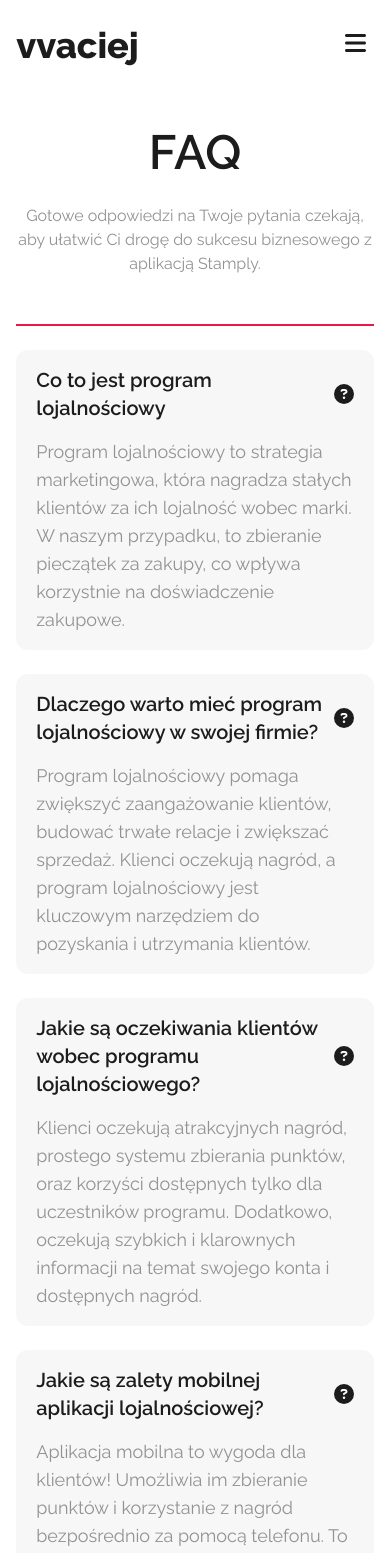
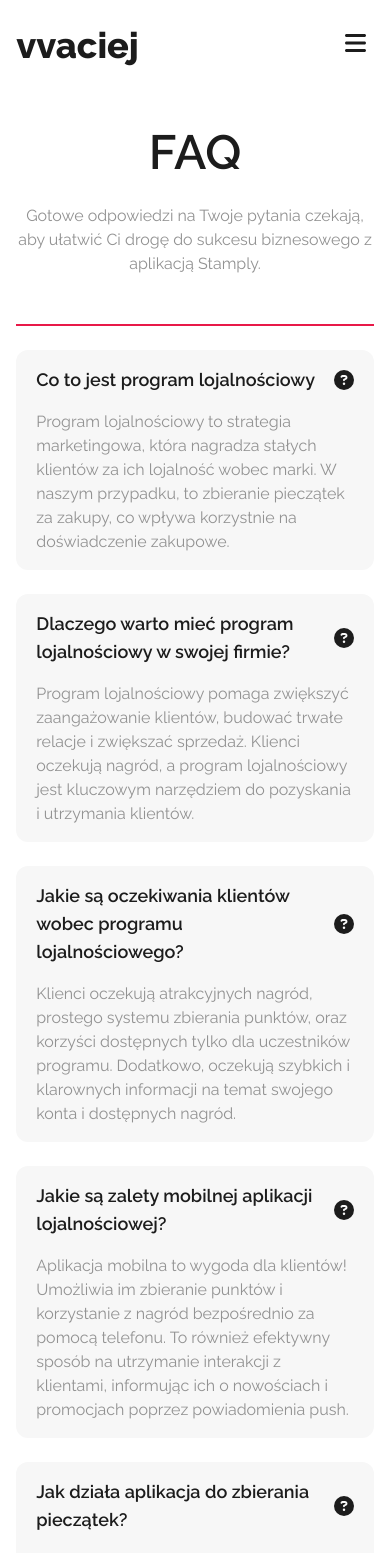
Before and after one commit to vvaciej/Animations, a Next.js app: page /faq in a window 390 px wide. Shown: the top 1553 px of the page. Built offline with nearby package versions, Linux system fonts and the light colour scheme.

Commit message:
not found responsive

```diff
--- a/src/app/[...not-found]/page.tsx
+++ b/src/app/[...not-found]/page.tsx
@@ -5,15 +5,19 @@ const NotFound = () => {
 	return (
 		<div>
 			<Navbar />
-			<main className='min-h-screen w-full flex justify-center'>
-				<div className='flex justify-between items-center w-9/12 h-screen'>
-					<section>
-						<h1 className='text-8xl text-dark28 mb-6'>
-							Błąd <b className='text-8xl text-red font-semibold'>404</b>.
+			<main className='md:min-h-screen h-max w-full flex justify-center'>
+				<div className='flex md:justify-between gap-y-12 items-center xl:w-9/12 w-11/12 md:flex-row flex-col md:mt-0 mt-32 md:h-screen'>
+					<section className='text-center'>
+						<h1 className='xl:text-8xl sm:text-6xl text-5xl text-dark28 md:mb-6 mb-3'>
+							Błąd <b className='xl:text-8xl sm:text-6xl text-5xl text-red font-semibold'>404</b>.
 						</h1>
-						<span className='text-2xl text-dark28'>Strona nie znaleziona</span>
+						<span className='md:text-2xl text-xl text-dark28'>Strona nie znaleziona</span>
 					</section>
-					<img className='h-[40rem]' src='https://stamply.pl/_next/image/?url=%2Fimages%2Fcharacters%2Ftoilet-coffee.png&w=640&q=75' alt='' />
+					<img
+						className='lg:h-[40rem] sm:h-[30rem] h-[25rem] w-max object-cover'
+						src='https://stamply.pl/_next/image/?url=%2Fimages%2Fcharacters%2Ftoilet-coffee.png&w=640&q=75'
+						alt=''
+					/>
 				</div>
 			</main>
 			<Footer />
--- a/src/app/faq/page.tsx
+++ b/src/app/faq/page.tsx
@@ -8,20 +8,20 @@ const FAQ = () => {
 		<div>
 			<Navbar />
 			<main className='min-h-screen pt-32 flex items-center flex-col'>
-				<h1 className='lg:text-6xl text-5xl font-semibold text-dark28 text-center'>FAQ</h1>
-				<p className='text-center mt-7 text-md lg:text-lg text-commonText max-w-[40rem] px-4'>
+				<h1 className='md:text-6xl text-5xl font-semibold text-dark28 text-center'>FAQ</h1>
+				<p className='text-center mt-7 text-md md:text-lg text-commonText max-w-[40rem] px-4'>
 					Gotowe odpowiedzi na Twoje pytania czekają, aby ułatwić Ci drogę do sukcesu biznesowego z aplikacją Stamply.
 				</p>
 				<div className='mt-12 h-full w-11/12 xl:w-[77rem]'>
 					<hr className='border-red border-[1px] w-full' />
 					<div className='mt-6 grid lg:grid-cols-2 w-full h-full gap-6'>
 						<article className='p-4 px-5 bg-lightGray247 rounded-xl'>
-							<header className='flex justify-between items-center'>
-								<h1 className='text-xl text-dark28 font-semibold'>Co to jest program lojalnościowy</h1>
+							<header className='flex justify-between items-center gap-x-2'>
+								<h1 className='lg:text-xl text-lg text-dark28 font-semibold'>Co to jest program lojalnościowy</h1>
 								<FontAwesomeIcon className='h-5 text-dark28' icon={faCircleQuestion} />
 							</header>
 							<main>
-								<p className='mt-4 text-commonText text-lg'>
+								<p className='mt-4 text-commonText text-md md:text-lg'>
 									Program lojalnościowy to strategia marketingowa, która nagradza stałych klientów za ich lojalność
 									wobec marki. W naszym przypadku, to zbieranie pieczątek za zakupy, co wpływa korzystnie na
 									doświadczenie zakupowe.
@@ -29,14 +29,14 @@ const FAQ = () => {
 							</main>
 						</article>
 						<article className='p-4 px-5 bg-lightGray247 rounded-xl'>
-							<header className='flex justify-between items-center'>
-								<h1 className='text-xl text-dark28 font-semibold'>
+							<header className='flex justify-between items-center gap-x-2'>
+								<h1 className='lg:text-xl text-lg text-dark28 font-semibold'>
 									Dlaczego warto mieć program lojalnościowy w swojej firmie?
 								</h1>
 								<FontAwesomeIcon className='h-5 text-dark28' icon={faCircleQuestion} />
 							</header>
 							<main>
-								<p className='mt-4 text-commonText text-lg'>
+								<p className='mt-4 text-commonText text-md md:text-lg'>
 									Program lojalnościowy pomaga zwiększyć zaangażowanie klientów, budować trwałe relacje i zwiększać
 									sprzedaż. Klienci oczekują nagród, a program lojalnościowy jest kluczowym narzędziem do pozyskania i
 									utrzymania klientów.
@@ -44,14 +44,14 @@ const FAQ = () => {
 							</main>
 						</article>
 						<article className='p-4 px-5 bg-lightGray247 rounded-xl'>
-							<header className='flex justify-between items-center'>
-								<h1 className='text-xl text-dark28 font-semibold'>
+							<header className='flex justify-between items-center gap-x-2'>
+								<h1 className='lg:text-xl text-lg text-dark28 font-semibold'>
 									Jakie są oczekiwania klientów wobec programu lojalnościowego?
 								</h1>
 								<FontAwesomeIcon className='h-5 text-dark28' icon={faCircleQuestion} />
 							</header>
 							<main>
-								<p className='mt-4 text-commonText text-lg'>
+								<p className='mt-4 text-commonText text-md md:text-lg'>
 									Klienci oczekują atrakcyjnych nagród, prostego systemu zbierania punktów, oraz korzyści dostępnych
 									tylko dla uczestników programu. Dodatkowo, oczekują szybkich i klarownych informacji na temat swojego
 									konta i dostępnych nagród.
@@ -59,14 +59,14 @@ const FAQ = () => {
 							</main>
 						</article>
 						<article className='p-4 px-5 bg-lightGray247 rounded-xl'>
-							<header className='flex justify-between items-center'>
-								<h1 className='text-xl text-dark28 font-semibold'>
+							<header className='flex justify-between items-center gap-x-2'>
+								<h1 className='lg:text-xl text-lg text-dark28 font-semibold'>
 									Jakie są zalety mobilnej aplikacji lojalnościowej?
 								</h1>
 								<FontAwesomeIcon className='h-5 text-dark28' icon={faCircleQuestion} />
 							</header>
 							<main>
-								<p className='mt-4 text-commonText text-lg'>
+								<p className='mt-4 text-commonText text-md md:text-lg'>
 									Aplikacja mobilna to wygoda dla klientów! Umożliwia im zbieranie punktów i korzystanie z nagród
 									bezpośrednio za pomocą telefonu. To również efektywny sposób na utrzymanie interakcji z klientami,
 									informując ich o nowościach i promocjach poprzez powiadomienia push.
@@ -74,12 +74,14 @@ const FAQ = () => {
 							</main>
 						</article>
 						<article className='p-4 px-5 bg-lightGray247 rounded-xl'>
-							<header className='flex justify-between items-center'>
-								<h1 className='text-xl text-dark28 font-semibold'>Jak działa aplikacja do zbierania pieczątek?</h1>
+							<header className='flex justify-between items-center gap-x-2'>
+								<h1 className='lg:text-xl text-lg text-dark28 font-semibold'>
+									Jak działa aplikacja do zbierania pieczątek?
+								</h1>
 								<FontAwesomeIcon className='h-5 text-dark28' icon={faCircleQuestion} />
 							</header>
 							<main>
-								<p className='mt-4 text-commonText text-lg'>
+								<p className='mt-4 text-commonText text-md md:text-lg'>
 									Aplikacja umożliwia klientom zbieranie pieczątek za każdy zakup. Po osiągnięciu określonej liczby
 									pieczątek, klient otrzymuje dostęp do określonych nagród. Aplikacja jest intuicyjna i łatwa w użyciu,
 									co przekłada się na zwiększenie lojalności klientów.
@@ -87,14 +89,14 @@ const FAQ = () => {
 							</main>
 						</article>
 						<article className='p-4 px-5 bg-lightGray247 rounded-xl'>
-							<header className='flex justify-between items-center'>
-								<h1 className='text-xl text-dark28 font-semibold'>
+							<header className='flex justify-between items-center gap-x-2'>
+								<h1 className='lg:text-xl text-lg text-dark28 font-semibold'>
 									Czy mogę dostosować program lojalnościowy do specyfiki mojego biznesu?
 								</h1>
 								<FontAwesomeIcon className='h-5 text-dark28' icon={faCircleQuestion} />
 							</header>
 							<main>
-								<p className='mt-4 text-commonText text-lg'>
+								<p className='mt-4 text-commonText text-md md:text-lg'>
 									Tak, nasza platforma umożliwia dostosowanie programu lojalnościowego do unikalnych potrzeb Twojego
 									biznesu. Możesz definiować zasady zbierania znaczków, okresy promocyjne oraz personalizować nagrody,
 									aby lepiej odpowiadały oczekiwaniom Twoich klientów.
@@ -102,14 +104,14 @@ const FAQ = () => {
 							</main>
 						</article>
 						<article className='p-4 px-5 bg-lightGray247 rounded-xl'>
-							<header className='flex justify-between items-center'>
-								<h1 className='text-xl text-dark28 font-semibold'>
+							<header className='flex justify-between items-center gap-x-2'>
+								<h1 className='lg:text-xl text-lg text-dark28 font-semibold'>
 									Jakie są korzyści z programu lojalnościowego dla małych firm?
 								</h1>
 								<FontAwesomeIcon className='h-5 text-dark28' icon={faCircleQuestion} />
 							</header>
 							<main>
-								<p className='mt-4 text-commonText text-lg'>
+								<p className='mt-4 text-commonText text-md md:text-lg'>
 									Program lojalnościowy dla małych firm umożliwia budowanie trwałych relacji z klientami, pomaga w
 									zwiększeniu ich wartości i zachęca do częstszych zakupów. To narzędzie, które pomoże Ci zyskać
 									lojalność klientów.
@@ -117,14 +119,14 @@ const FAQ = () => {
 							</main>
 						</article>
 						<article className='p-4 px-5 bg-lightGray247 rounded-xl'>
-							<header className='flex justify-between items-center'>
-								<h1 className='text-xl text-dark28 font-semibold'>
+							<header className='flex justify-between items-center gap-x-2'>
+								<h1 className='lg:text-xl text-lg text-dark28 font-semibold'>
 									Czy program lojalnościowy pomaga w budowaniu marki?
 								</h1>
 								<FontAwesomeIcon className='h-5 text-dark28' icon={faCircleQuestion} />
 							</header>
 							<main>
-								<p className='mt-4 text-commonText text-lg'>
+								<p className='mt-4 text-commonText text-md md:text-lg'>
 									Tak, program lojalnościowy jest skutecznym narzędziem w budowaniu marki. Daje klientom dodatkowy
 									powód, aby pozostać wiernymi Twojej marce, jednocześnie zwiększając rozpoznawalność marki wśród
 									potencjalnych klientów.
@@ -132,14 +134,14 @@ const FAQ = () => {
 							</main>
 						</article>
 						<article className='p-4 px-5 bg-lightGray247 rounded-xl'>
-							<header className='flex justify-between items-center'>
-								<h1 className='text-xl text-dark28 font-semibold'>
+							<header className='flex justify-between items-center gap-x-2'>
+								<h1 className='lg:text-xl text-lg text-dark28 font-semibold'>
 									Czy program lojalnościowy wpływa na zdobywanie nowych klientów?
 								</h1>
 								<FontAwesomeIcon className='h-5 text-dark28' icon={faCircleQuestion} />
 							</header>
 							<main>
-								<p className='mt-4 text-commonText text-lg'>
+								<p className='mt-4 text-commonText text-md md:text-lg'>
 									Tak, program lojalnościowy nie tylko utrzymuje obecnych klientów, ale także przyciąga nowych. Klienci
 									są bardziej skłonni wybrać firmę, która oferuje atrakcyjne programy nagród, co przekłada się na
 									zdobywanie nowych klientów.
@@ -147,14 +149,14 @@ const FAQ = () => {
 							</main>
 						</article>
 						<article className='p-4 px-5 bg-lightGray247 rounded-xl'>
-							<header className='flex justify-between items-center'>
-								<h1 className='text-xl text-dark28 font-semibold'>
+							<header className='flex justify-between items-center gap-x-2'>
+								<h1 className='lg:text-xl text-lg text-dark28 font-semibold'>
 									Jakie są trendy w dziedzinie programów lojalnościowych?
 								</h1>
 								<FontAwesomeIcon className='h-5 text-dark28' icon={faCircleQuestion} />
 							</header>
 							<main>
-								<p className='mt-4 text-commonText text-lg'>
+								<p className='mt-4 text-commonText text-md md:text-lg'>
 									Obecnie trendy obejmują personalizację nagród, wykorzystanie technologii mobilnych, integrację z
 									mediami społecznościowymi oraz zrównoważone i społeczne aspekty programów lojalnościowych. Nasza
 									platforma jest na bieżąco z tymi trendami, aby sprostać oczekiwaniom rynku.
```
